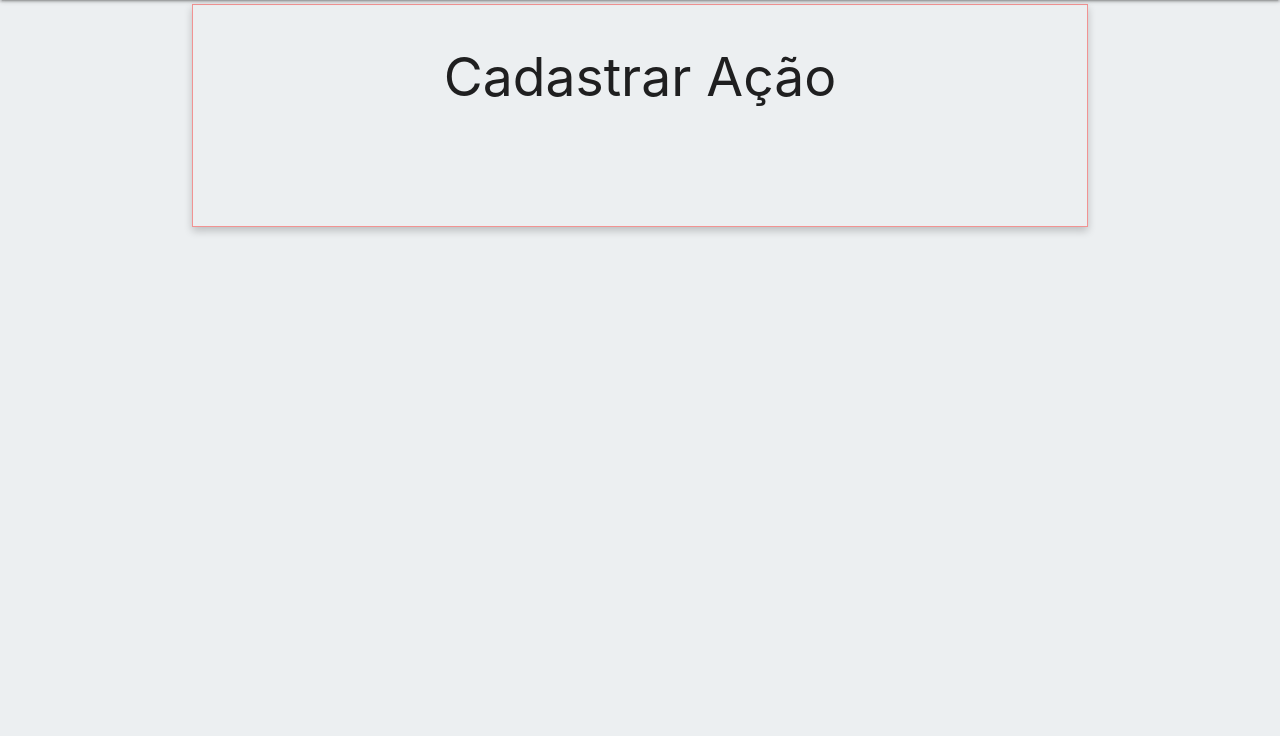
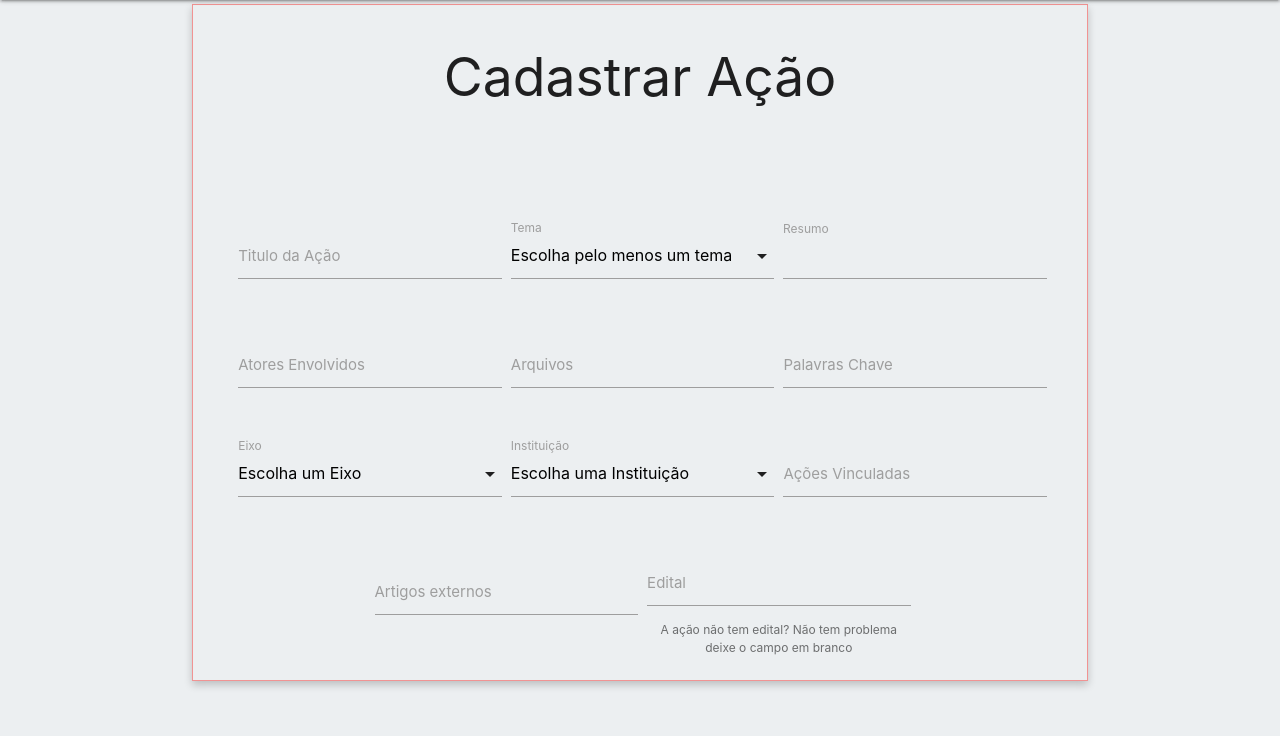
Before and after one commit to RaimundoLima/NupiaDeFerias, a PHP site: page /view/INFES/cadastro.php in a window 1280 px wide. Shown: the part 64-800 px from the top of the page. Run offline with PHP 8.4, Linux system fonts and the light colour scheme; some libraries are stand-ins or nearby versions.

Commit message:
addAção

```diff
--- a/Nupia/view/INFES/cadastro.php
+++ b/Nupia/view/INFES/cadastro.php
@@ -7,7 +7,83 @@
 <h2 >Cadastrar Ação</h2>
 
   <br><br><br><br>
-			<form >
+	<form method="POST" action="/cadastrando">
+				<div  class="input-field inline">
+					<input class="infes"required id="titulo"name="titulo" type="text">
+					<label for="titulo">Titulo da Ação</label>
+					<span class="helper-text" data-error="wrong" data-success="right"></span>
+				</div>
+				<div  class="input-field inline">
+					<select class='infes' required name="tema" multiple>
+						<option value="" disabled selected>Escolha pelo menos um tema</option>
+						<option value="1">Estatistica</option>
+						<option value="2">Solo e suas tecnologias</option>
+						<option value="3">qq</option>
+					</select>
+					<label for="tema">Tema</label>
+					<span class="helper-text" data-error="wrong" data-success="right"></span>
+				</div>
+				<div  class="input-field inline">
+					<textarea class="infes materialize-textarea"required id="resumo"name="resumo"> </textarea>
+					<label for="resumo">Resumo</label>
+					<span class="helper-text" data-error="wrong" data-success="right"></span>
+				</div>
+				<div  class="input-field inline">
+					<input class="infes"required id="atores"name="atores" type="text">
+					<label for="atores">Atores Envolvidos</label>
+					<span class="helper-text" data-error="wrong" data-success="right"></span>
+				</div>
+				<div  class="input-field inline">
+					<input class="infes"required id="arquivos"name="arquivos" type="text">
+					<label for="arquivos">Arquivos</label>
+					<span class="helper-text" data-error="wrong" data-success="right"></span>
+				</div>
+				<div  class="input-field inline">
+					<input class="infes"required id="chave"name="chave" type="text">
+					<label for="chave">Palavras Chave</label>
+					<span class="helper-text" data-error="wrong" data-success="right"></span>
+				</div>
+				<div  class="input-field inline">
+					<select class='infes' required name="eixo" >
+						<option value="" disabled selected>Escolha um Eixo</option>
+						<option value="ensino">Ensino</option>
+						<option value="pesquisa">Pesquisa</option>
+						<option value="extensao">Extensão</option>
+					</select>
+					<label for="eixo">Eixo</label>
+					<span class="helper-text" data-error="wrong" data-success="right"></span>
+				</div>
+				<div  class="input-field inline">
+					<select class='infes' required name="instituicao"  multiple>
+						<option value="" disabled selected>Escolha uma Instituição</option>
+						<option value="1">IFRS-campus rio grande</option>
+						<option value="2">Embrapa </option>
+						<option value="3">qq</option>
+					</select>
+					<label for="instituicao">Instituição</label>
+					<span class="helper-text" data-error="wrong" data-success="right"></span>
+				</div>
+				<div  class="input-field inline">
+					<input class="infes"required id="vinculadas"name="vinculadas" type="text">
+					<label for="vinculadas">Ações Vinculadas</label>
+					<span class="helper-text" data-error="wrong" data-success="right"></span>
+				</div>
+				<div  class="input-field inline">
+					<input class="infes"required id="artigos"name="artigos" type="text">
+					<label for="artigos">Artigos externos</label>
+					<span class="helper-text" data-error="wrong" data-success="right"></span>
+				</div>
+		<!--	<div  class="input-field inline">
+					<input class="infes"required id="dataInicio"name="dataInicio" type="text">
+					<label for="dataInicio">Data de Inicio</label>
+					<span class="helper-text" data-error="wrong" data-success="right"></span>
+				</div>
+			-->
+				<div  class="input-field inline">
+					<input class="infes" id="edital"name="edital" type="text">
+					<label for="nome">Edital</label>
+					<span class="helper-text" data-error="wrong" data-success="right">A ação não tem edital? Não tem problema deixe o campo em branco</span>
+				</div>
 		  </form>
 
 </div>
--- a/Nupia/view/css/css.css
+++ b/Nupia/view/css/css.css
@@ -76,6 +76,16 @@ body {}
 
 #pesquisaInfes:focus {
   border-bottom: 1px solid red;
+  box-shadow: none;
+}
+
+input[class*='infes']:not(.browser-default):focus:not([readonly]) {
+  border-bottom: 2px solid red !important;
+  box-shadow: none;
+}
+
+div[class*='infes'] div.select-wrapper input.select-dropdown:focus {
+  border-bottom: 2px solid red !important;
   box-shadow: none;
 }
 
```
